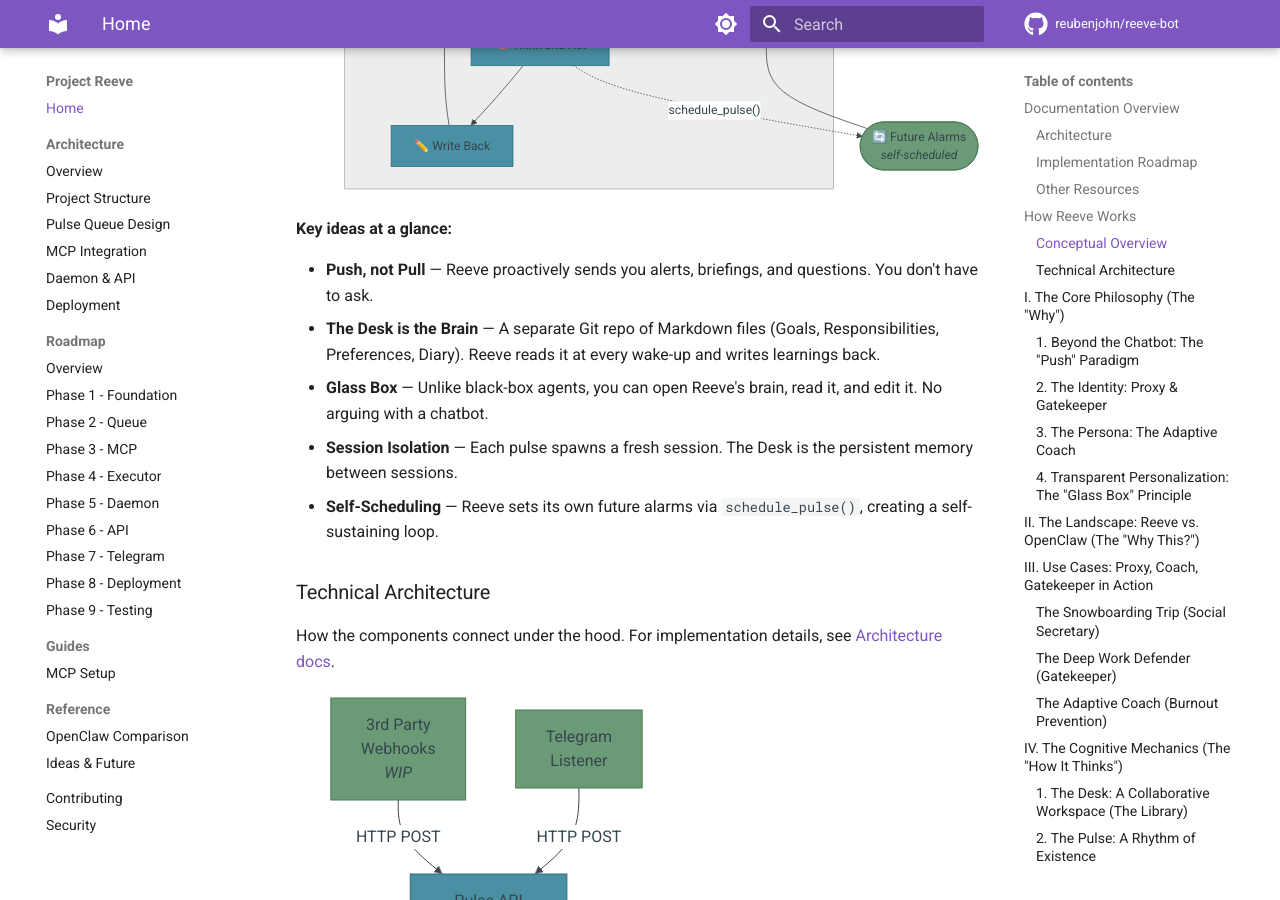
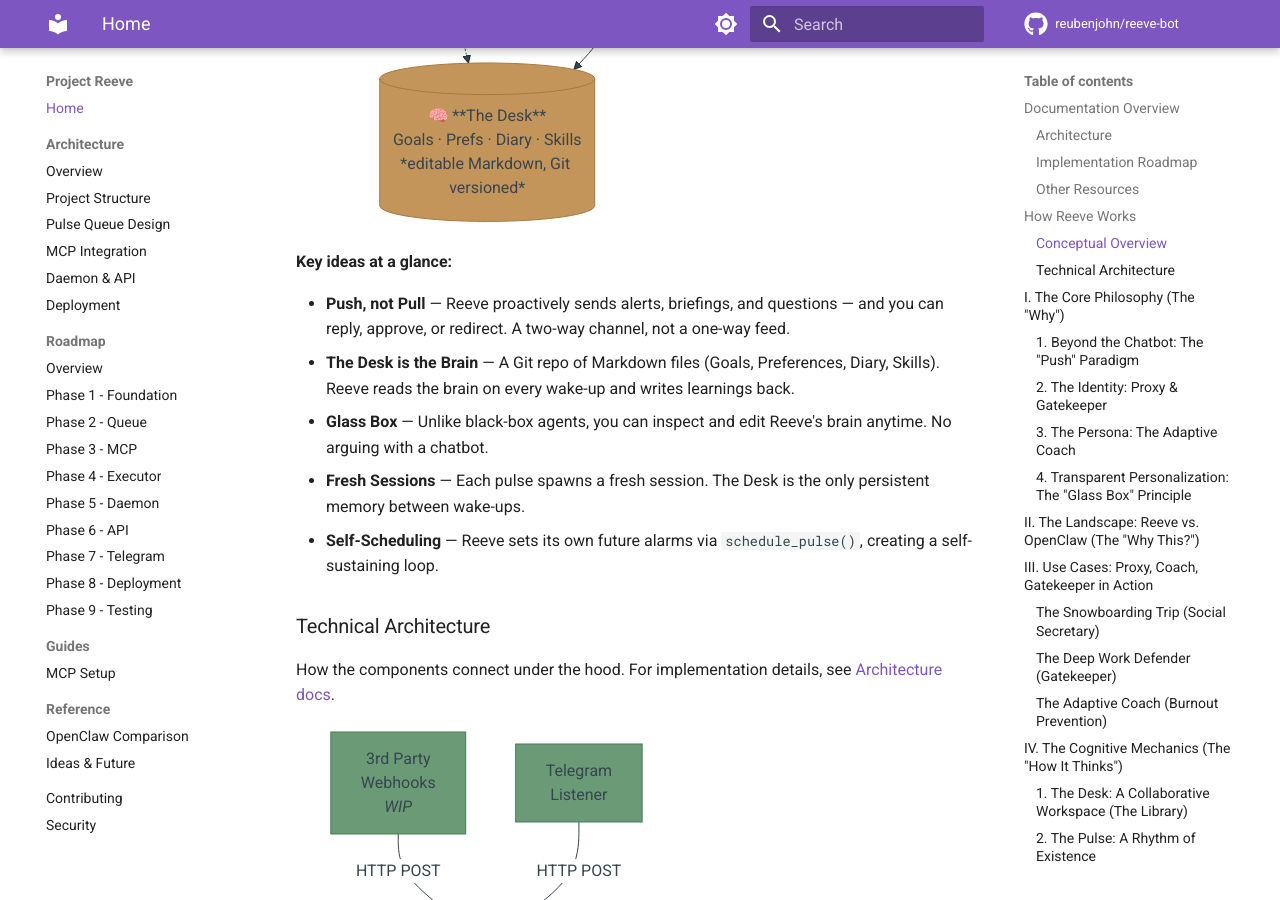
Before and after one commit to reubenjohn/reeve_bot, an MkDocs documentation site: the page built from docs/index.md, in a window 1280 px wide and 900 px high, scrolled down 2451 px. Built offline with MkDocs 1.6.1 and Material for MkDocs 9.7.7, drawn with Linux system fonts in a browser that asks for light colours; comment, search, counter and statistics services are not loaded; some of the changed text lies outside the part shown.

Commit message:
docs: Simplify conceptual overview diagram
Reduce from 8 nodes to 5 for a cleaner story:
- Unified "The World" node for both events and actions
- Central "Wake Reeve" convergence point for all triggers
- Bidirectional User ↔ Reeve communication
- Glass Box as a dotted inspect & edit edge

Co-Authored-By: Claude Opus 4.6 <noreply@anthropic.com>

````diff
--- a/docs/index.md
+++ b/docs/index.md
@@ -55,62 +55,36 @@ See [Roadmap Index](roadmap/index.md) for the full implementation guide.
 
 ### Conceptual Overview
 
-A newcomer's guide to Reeve: the Desk is Reeve's transparent brain, Pulses are its heartbeat, and everything flows back to you.
+The Desk is Reeve's brain, Pulses are its heartbeat, and everything flows through you.
 
 ```mermaid
-%%{init: {'theme': 'base', 'themeVariables': { 'lineColor': '#666'}}}%%
+%%{init: {'theme': 'base', 'flowchart': {'rankSpacing': 50}}}%%
 flowchart TB
-    User(["👤 <b>You</b>"])
-
-    Desk["📂 <b>The Desk</b><br/><br/>Reeve's Brain<br/>Transparent · Self-organizing<br/><br/><i>Goals/ · Responsibilities/</i><br/><i>Preferences/ · Diary/</i><br/><i>Skills/ · CLAUDE.md</i><br/><br/><i>Editable Markdown · Git versioned</i>"]
-
-    heartbeat(["💓 Heartbeat"])
-    external(["🌍 External Events<br/><i>Telegram, Calendar</i>"])
-    selfAlarm(["🔄 Future Alarms<br/><i>self-scheduled</i>"])
-
-    subgraph cycle["Fresh Session Per Pulse"]
-        read["📖 Read Desk"]
-        act["🧠 Think and Act"]
-        write["✏️ Write Back"]
-        read --> act --> write
-    end
-
-    %% Glass Box: User <-> Desk
-    User <-. "<b>Glass Box</b><br/>read and edit<br/>the brain anytime" .-> Desk
-
-    %% Desk <-> Session
-    Desk -- "loads context" --> read
-    write -- "saves learnings" --> Desk
-
-    %% Triggers --> Session
-    heartbeat --> read
-    external --> read
-    selfAlarm --> read
-
-    %% Reeve pushes to User
-    act -- "📲 proactive push<br/><i>alerts, briefings, questions</i>" --> User
-
-    %% Self-scheduling
-    act -. "schedule_pulse()" .-> selfAlarm
-
-    %% Styles
     classDef user fill:#8b6aad,stroke:#6b4a8d,color:#fff
     classDef brain fill:#c4955a,stroke:#a67940,color:#fff
     classDef core fill:#4a90a4,stroke:#2e6b7a,color:#fff
     classDef ext fill:#6b9b76,stroke:#4a7a54,color:#fff
 
-    class User user
-    class Desk brain
-    class read,act,write core
-    class heartbeat,external,selfAlarm ext
+    World["🌐 **The World**<br/>Email · Texts · Calendar · Web"]:::ext
+
+    World -->|"event"| Wake{{"⚡ **Wake Reeve**<br/>*heartbeat · events · alarms*"}}:::core
+
+    Wake -->|"spawns"| Reeve["🤖 **Reeve**<br/>fresh session per pulse"]:::core
+
+    Reeve <-->|"converses"| You["👤 **You**"]:::user
+    Reeve <-->|"reads &amp; writes"| Desk[("🧠 **The Desk**<br/>Goals · Prefs · Diary · Skills<br/>*editable Markdown, Git versioned*")]:::brain
+    Reeve -->|"takes action"| World
+    Reeve -.->|"schedule_pulse()"| Wake
+
+    You -.->|"inspect &amp; edit"| Desk
 ```
 
 **Key ideas at a glance:**
 
-- **Push, not Pull** — Reeve proactively sends you alerts, briefings, and questions. You don't have to ask.
-- **The Desk is the Brain** — A separate Git repo of Markdown files (Goals, Responsibilities, Preferences, Diary). Reeve reads it at every wake-up and writes learnings back.
-- **Glass Box** — Unlike black-box agents, you can open Reeve's brain, read it, and edit it. No arguing with a chatbot.
-- **Session Isolation** — Each pulse spawns a fresh session. The Desk is the persistent memory between sessions.
+- **Push, not Pull** — Reeve proactively sends alerts, briefings, and questions — and you can reply, approve, or redirect. A two-way channel, not a one-way feed.
+- **The Desk is the Brain** — A Git repo of Markdown files (Goals, Preferences, Diary, Skills). Reeve reads the brain on every wake-up and writes learnings back.
+- **Glass Box** — Unlike black-box agents, you can inspect and edit Reeve's brain anytime. No arguing with a chatbot.
+- **Fresh Sessions** — Each pulse spawns a fresh session. The Desk is the only persistent memory between wake-ups.
 - **Self-Scheduling** — Reeve sets its own future alarms via `schedule_pulse()`, creating a self-sustaining loop.
 
 ### Technical Architecture
````
